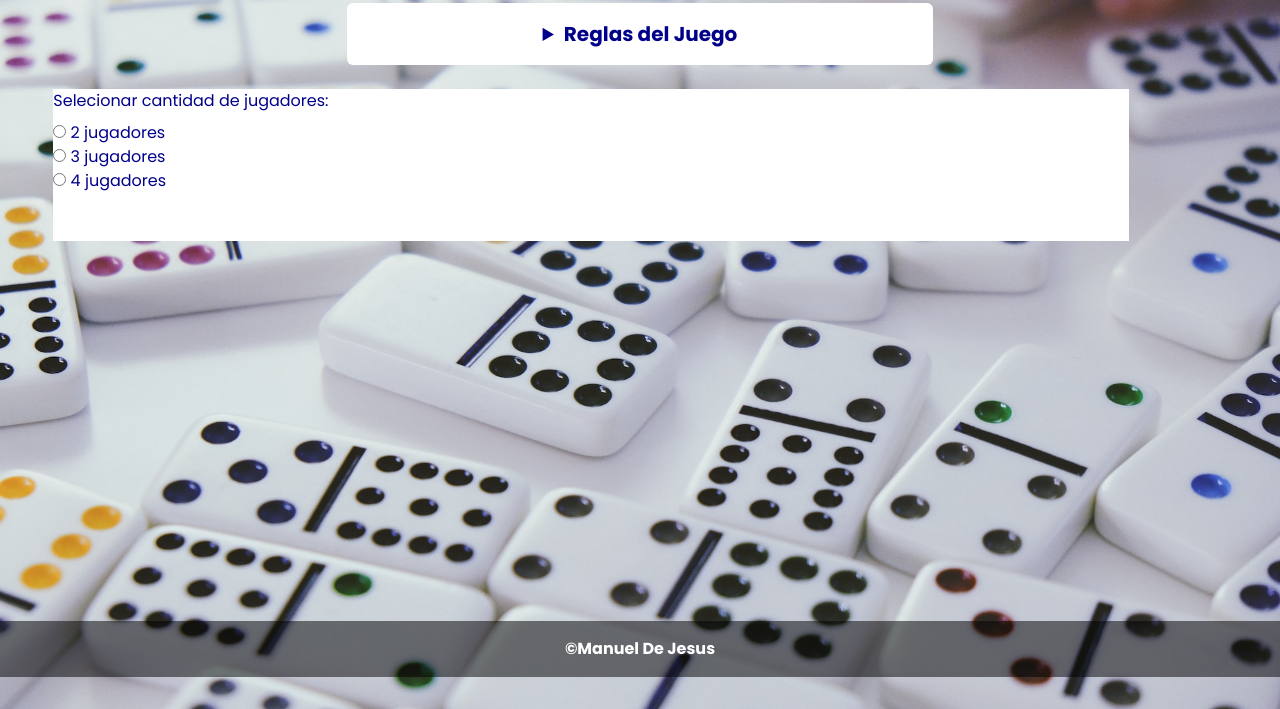
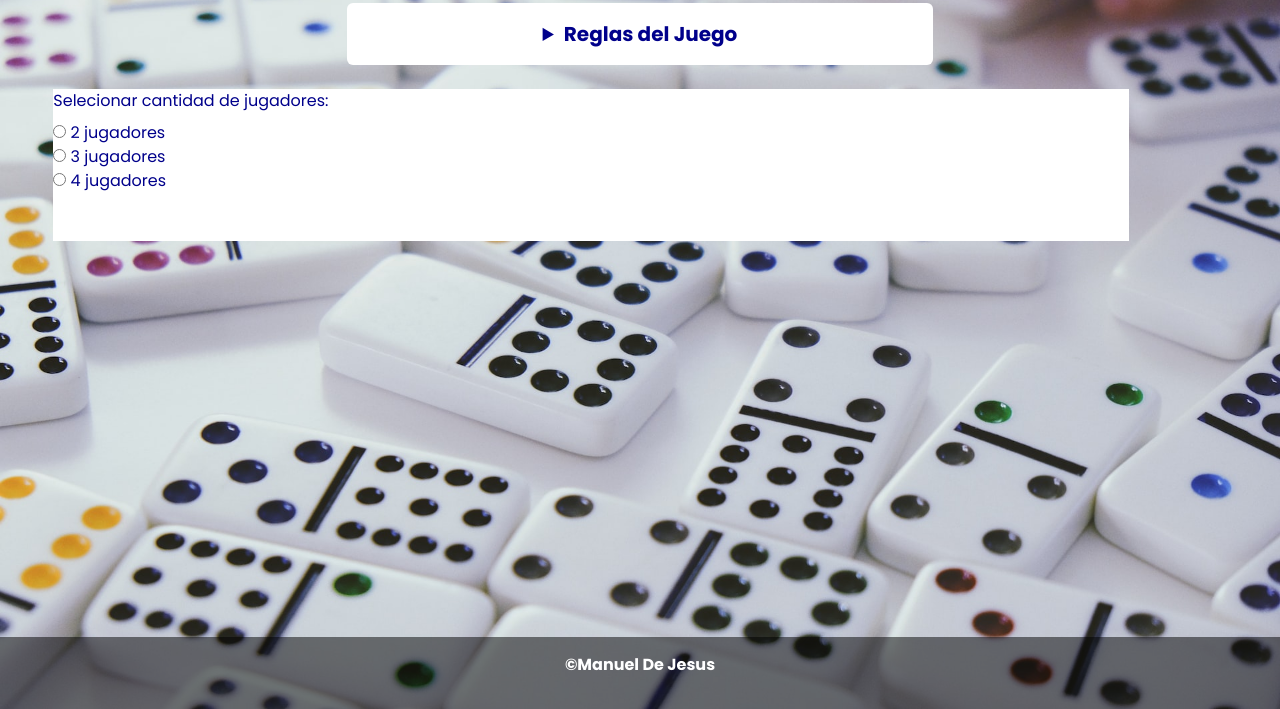
Before and after one commit to ernest03011/dominios-web, a website with bundled scripts: page build/index.html in a window 1280 px wide. Shown: the part 91-800 px from the top of the page. Built offline with nearby package versions, Linux system fonts and the light colour scheme.

Commit message:
chore: ensure footer sticks to the bottom
Also update the css so it uses sass format, and
remove margin bottom which was pushing the footer
away from the bottom

```diff
--- a/scss/_general.scss
+++ b/scss/_general.scss
@@ -19,8 +19,8 @@ body{
 
   color: $primary;
 
-  display: grid;
-  grid-template-rows: auto 1fr auto;
+  // display: grid;
+  // grid-template-rows: auto 1fr auto;
 
   @include media-breakpoint-up(lg){
    background-image: url(../images/dominio-colores-1920x1280.jpg);
--- a/scss/sections/_footer.scss
+++ b/scss/sections/_footer.scss
@@ -1,15 +1,18 @@
 @use '../custom' as *;
 
-footer{
+.footer{
 
+  margin-top: $spacer-lg;
   gap: 2em;
-  margin-bottom: 2rem;
+
   font-weight: $fw-b;
 
-  margin-top: $spacer-lg;
+  &__content{
+    padding-inline: $spacer;
+
+    color: $white;
+    font-weight: $fw-b;
+    padding: 1rem 1rem;
+  }
 
 }
-
-.footer__content{
-  padding-inline: $spacer;
-}
```
Also changed, not shown: build/css/styles.css, build/index.html, 1 other file.
